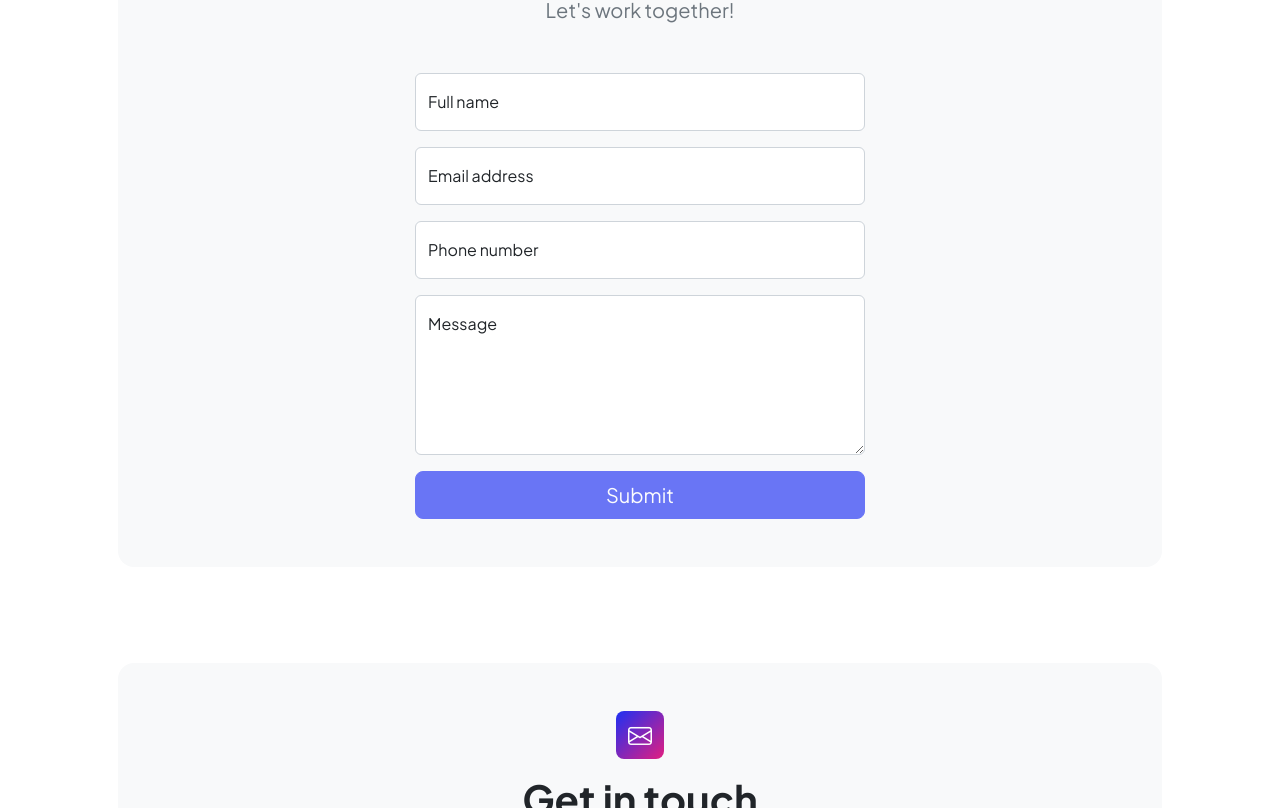
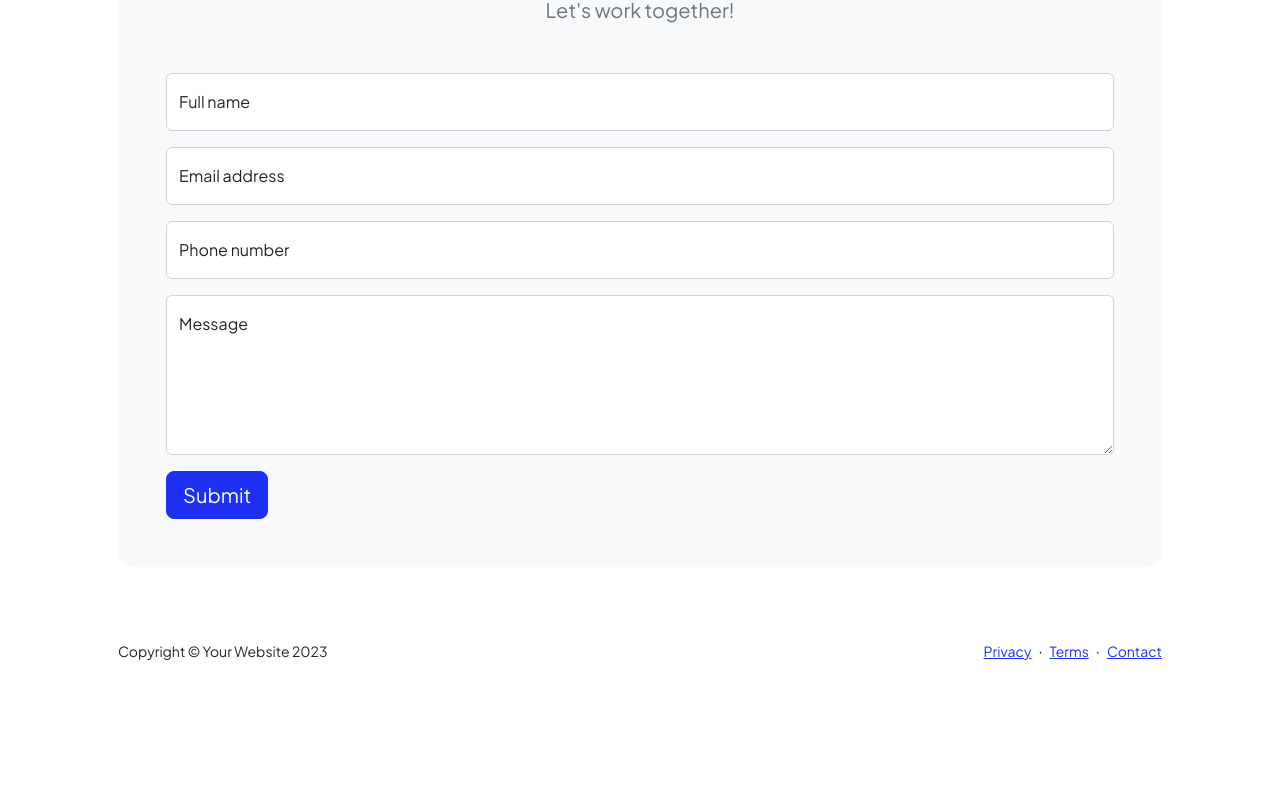
Before and after one commit to Chrismny/AboutMe, a plain HTML site: page contact.html in a window 1280 px wide. Shown: the part 293-1101 px from the top of the page. After the commit the page ends 980 px from the top, so only its background shows below. Drawn offline with nearby package versions, Linux system fonts and the light colour scheme.

Commit message:
remove OG contact form

```diff
--- a/contact.html
+++ b/contact.html
@@ -44,77 +44,7 @@
                 </div>
             </nav>
             <!-- Page content-->
-            <section class="py-5">
-                <div class="container px-5">
-                    <!-- Contact form-->
-                    <div class="bg-light rounded-4 py-5 px-4 px-md-5">
-                        <div class="text-center mb-5">
-                            <div class="feature bg-primary bg-gradient-primary-to-secondary text-white rounded-3 mb-3"><i class="bi bi-envelope"></i></div>
-                            <h1 class="fw-bolder">Get in touch</h1>
-                            <p class="lead fw-normal text-muted mb-0">Let's work together!</p>
-                        </div>
-                        <div class="row gx-5 justify-content-center">
-                            <div class="col-lg-8 col-xl-6">
-                                <!-- * * * * * * * * * * * * * * *-->
-                                <!-- * * SB Forms Contact Form * *-->
-                                <!-- * * * * * * * * * * * * * * *-->
-                                <!-- This form is pre-integrated with SB Forms.-->
-                                <!-- To make this form functional, sign up at-->
-                                <!-- https://startbootstrap.com/solution/contact-forms-->
-                                <!-- to get an API token!-->
 
-
-                                <form id="contactForm" data-sb-form-api-token="API_TOKEN">
-                                    <!-- Name input-->
-                                    <div class="form-floating mb-3">
-                                        <input class="form-control" id="name" type="text" placeholder="Enter your name..." data-sb-validations="required" />
-                                        <label for="name">Full name</label>
-                                        <div class="invalid-feedback" data-sb-feedback="name:required">A name is required.</div>
-                                    </div>
-                                    <!-- Email address input-->
-                                    <div class="form-floating mb-3">
-                                        <input class="form-control" id="email" type="email" placeholder="name@example.com" data-sb-validations="required,email" />
-                                        <label for="email">Email address</label>
-                                        <div class="invalid-feedback" data-sb-feedback="email:required">An email is required.</div>
-                                        <div class="invalid-feedback" data-sb-feedback="email:email">Email is not valid.</div>
-                                    </div>
-                                    <!-- Phone number input-->
-                                    <div class="form-floating mb-3">
-                                        <input class="form-control" id="phone" type="tel" placeholder="(123) 456-7890" data-sb-validations="required" />
-                                        <label for="phone">Phone number</label>
-                                        <div class="invalid-feedback" data-sb-feedback="phone:required">A phone number is required.</div>
-                                    </div>
-                                    <!-- Message input-->
-                                    <div class="form-floating mb-3">
-                                        <textarea class="form-control" id="message" type="text" placeholder="Enter your message here..." style="height: 10rem" data-sb-validations="required"></textarea>
-                                        <label for="message">Message</label>
-                                        <div class="invalid-feedback" data-sb-feedback="message:required">A message is required.</div>
-                                    </div>
-                                    <!-- Submit success message-->
-                                    <!---->
-                                    <!-- This is what your users will see when the form-->
-                                    <!-- has successfully submitted-->
-                                    <div class="d-none" id="submitSuccessMessage">
-                                        <div class="text-center mb-3">
-                                            <div class="fw-bolder">Form submission successful!</div>
-                                            To activate this form, sign up at
-                                            <br />
-                                            <a href="https://startbootstrap.com/solution/contact-forms">https://startbootstrap.com/solution/contact-forms</a>
-                                        </div>
-                                    </div>
-                                    <!-- Submit error message-->
-                                    <!---->
-                                    <!-- This is what your users will see when there is-->
-                                    <!-- an error submitting the form-->
-                                    <div class="d-none" id="submitErrorMessage"><div class="text-center text-danger mb-3">Error sending message!</div></div>
-                                    <!-- Submit Button-->
-                                    <div class="d-grid"><button class="btn btn-primary btn-lg disabled" id="submitButton" type="submit">Submit</button></div>
-                                </form>
-                            </div>
-                        </div>
-                    </div>
-                </div>
-            </section>
 
             <!-- FORSPREE Trial Forms modify this form HTML and place wherever you want your form -->
             <section class="py-5">
```
